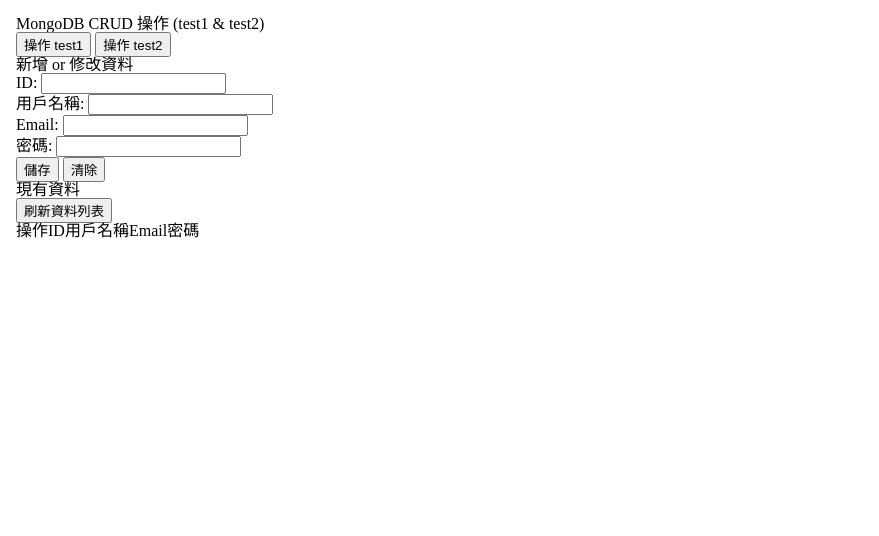
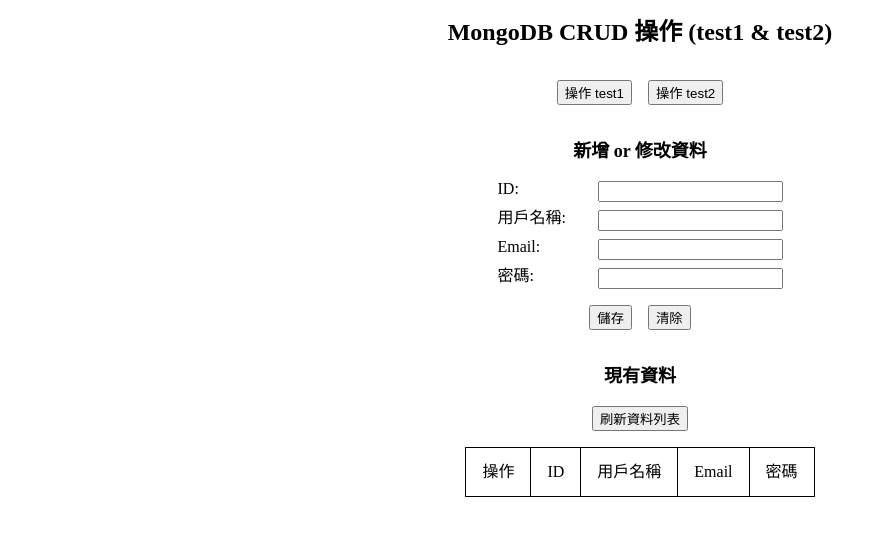
Before and after one commit to Charmying/Test-----Express-API, a website: page pages/test1-tes2/index.html in a window 1280 px wide. Shown: the whole page, without its empty margins (0-879 px from the left). Drawn offline with nearby package versions, Linux system fonts and the light colour scheme; no server answers.

Commit message:
切個版

```diff
--- /dev/null
+++ b/css/style.css
@@ -0,0 +1,10 @@
+/** Table */
+table {
+  border: 1px solid #000000;
+}
+
+th, td {
+  text-align: center;
+  padding: 1rem;
+  border: 1px solid #000000;
+}
--- a/pages/test1-tes2/index.html
+++ b/pages/test1-tes2/index.html
@@ -5,6 +5,7 @@
   <meta name="viewport" content="width=device-width, initial-scale=1.0">
   <title>test1 and test2 CRUD</title>
   <link rel="stylesheet" href="../../css/reset.css">
+  <link rel="stylesheet" href="../../css/style.css">
   <script src="https://cdn.tailwindcss.com"></script>
   <script>
     tailwind.config = {
@@ -16,40 +17,47 @@
 </head>
 <body>
   <section class="p-4">
-    <h1>MongoDB CRUD 操作 (test1 & test2)</h1>
+    <h1 class="text-2xl font-black text-center">MongoDB CRUD 操作 (test1 & test2)</h1>
+    <div class="my-8">
       <!-- 切換操作 test1 或 test2 -->
-    <div>
+      <div class="flex gap-4 justify-center my-8">
         <button onclick="switchCollection('test1')" id="test1Btn" class="active-collection">操作 test1</button>
         <button onclick="switchCollection('test2')" id="test2Btn">操作 test2</button>
       </div>
       <!-- 新增 or 修改資料 -->
-    <h2>新增 or 修改資料</h2>
-    <form id="dataForm" onsubmit="handleSubmit(event)">
+      <div class="my-8">
+        <h2 class="text-lg font-bold text-center mb-4">新增 or 修改資料</h2>
+        <form class="mb-2" id="dataForm" onsubmit="handleSubmit(event)">
           <input type="hidden" id="recordId">
-      <div>
-        <label for="id">ID:</label>
-        <input type="text" id="id" required>
+          <div class="flex justify-center mb-2">
+            <label class="block w-[100px]" for="id">ID:</label>
+            <input class="block" type="text" id="id" required>
           </div>
-      <div>
-        <label for="userName">用戶名稱:</label>
-        <input type="text" id="userName" required>
+          <div class="flex justify-center mb-2">
+            <label class="block w-[100px]" for="userName">用戶名稱:</label>
+            <input class="block" type="text" id="userName" required>
           </div>
-      <div>
-        <label for="email">Email:</label>
-        <input type="email" id="email" required>
+          <div class="flex justify-center mb-2">
+            <label class="block w-[100px]" for="email">Email:</label>
+            <input class="block" type="email" id="email" required>
           </div>
-      <div>
-        <label for="password">密碼:</label>
-        <input type="password" id="password" required>
+          <div class="flex justify-center mb-4">
+            <label class="block w-[100px]" for="password">密碼:</label>
+            <input class="block" type="password" id="password" required>
           </div>
-      <div>
+          <div  class="flex justify-center gap-4">
             <button type="submit">儲存</button>
             <button type="button" onclick="clearForm()">清除</button>
           </div>
         </form>
+      </div>
       <!-- 顯示資料 -->
-      <h2>現有資料</h2>
+      <div class="my-8">
+        <h2 class="text-lg text-center font-bold mb-4">現有資料</h2>
+        <div class="flex justify-center mb-4">
           <button onclick="fetchData()">刷新資料列表</button>
+        </div>
+        <div class="flex justify-center">
           <table>
             <thead>
               <tr>
@@ -62,6 +70,9 @@
             </thead>
             <tbody id="dataBody"></tbody>
           </table>
+        </div>
+      </div>
+    </div>
   </section>
 
   <script src="./all.js"></script>
```
Lines whose indentation alone changed are shown as unchanged.
